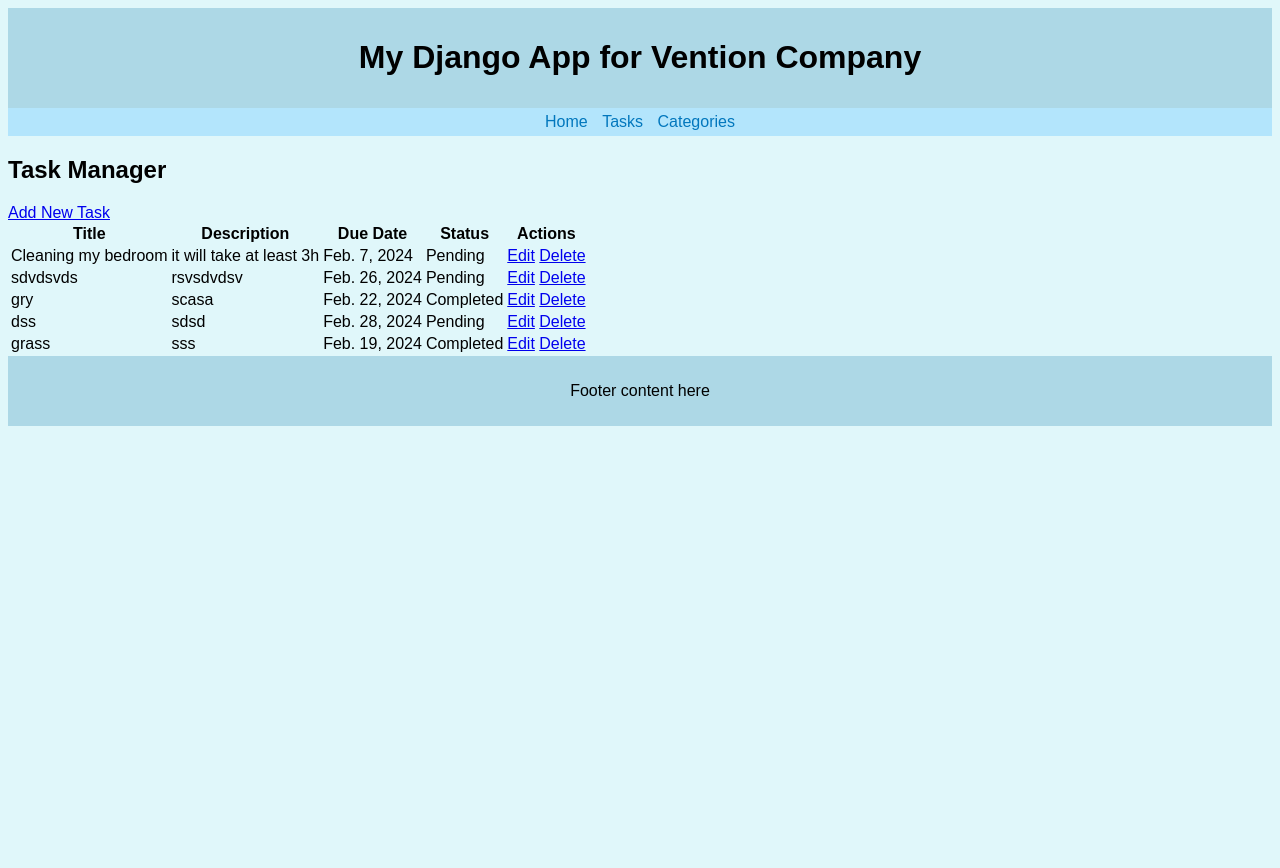
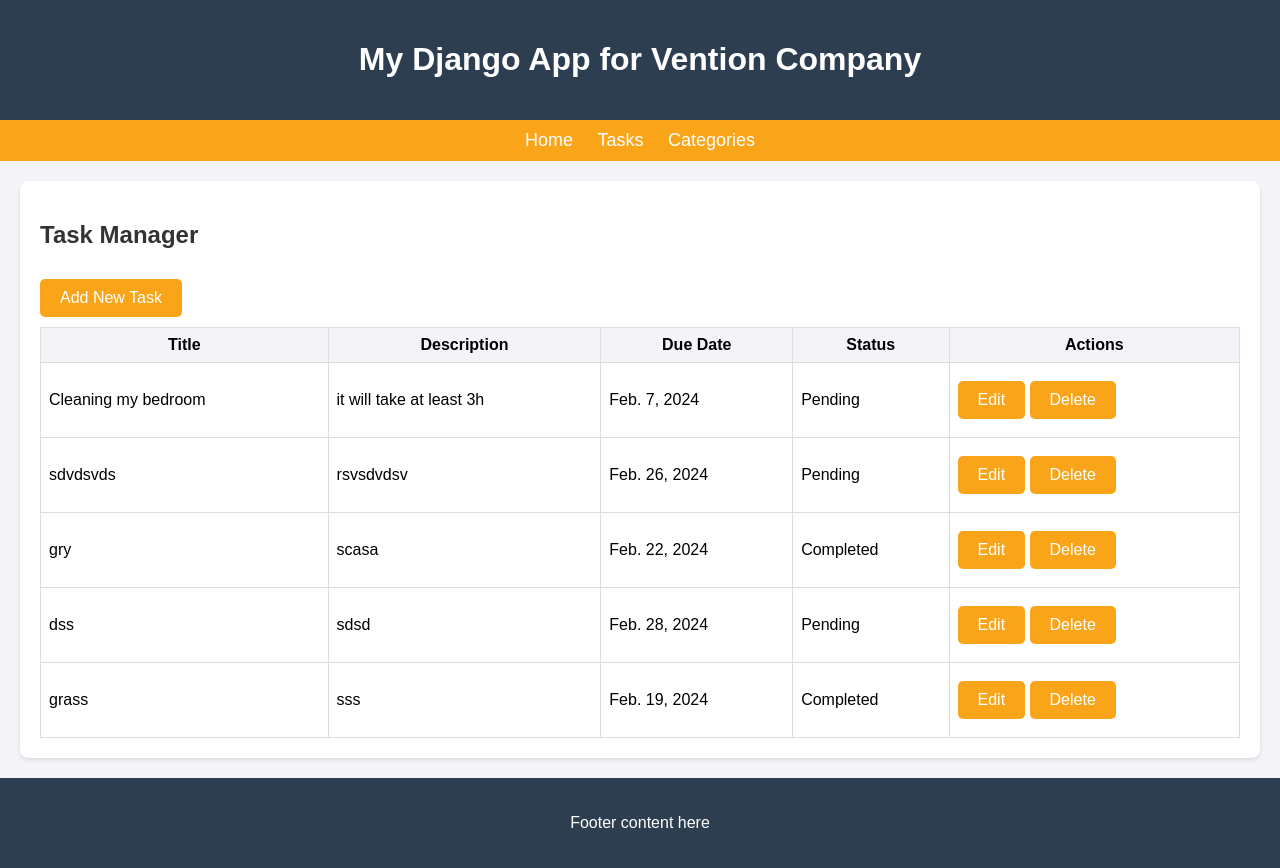
Before and after one commit to AgnKam/myproject_vention, a Django app: page /tasks/ in a window 1280 px wide. Before the commit the page ends 426 px from the top, so only its background shows below. Run offline with Django 5.2, Linux system fonts and the light colour scheme; data comes from the database, SQL or seed files in the repository; both versions use the stored data as it was after the commit.

Commit message:
New look (html, without Css), and fixed other problem

```diff
--- a/myproject_vention/settings.py
+++ b/myproject_vention/settings.py
@@ -123,7 +123,7 @@
 # Static files (CSS, JavaScript, Images)
 # https://docs.djangoproject.com/en/5.0/howto/static-files/
 
-STATIC_URL = 'static/'
+STATIC_URL = '/static/'
 
 # Default primary key field type
 # https://docs.djangoproject.com/en/5.0/ref/settings/#default-auto-field
--- a/vention_app/templates/vention_app/base.html
+++ b/vention_app/templates/vention_app/base.html
@@ -1,12 +1,56 @@
+{% load static %}
 <!DOCTYPE html>
 <html>
 <head>
     <title>{% block title %}My Django App{% endblock %}</title>
     <style>
-        body { font-family: Arial, sans-serif; background-color: #e0f7fa; }
-        header, footer { background: lightblue; padding: 10px; text-align: center; }
-        nav { background: #b3e5fc; padding: 5px; text-align: center; }
-        nav a { margin: 5px; color: #0277bd; text-decoration: none; }
+        body {
+            font-family: Arial, sans-serif;
+            background-color: #f4f4f8;
+            margin: 0;
+            padding: 0;
+        }
+        header, footer {
+            background: #2d3e50;
+            color: white;
+            padding: 20px;
+            text-align: center;
+        }
+        nav {
+            background: #FAA519;
+            padding: 10px;
+            text-align: center;
+        }
+        nav a {
+            margin: 0 10px;
+            color: white;
+            text-decoration: none;
+            font-size: 18px;
+        }
+        .container {
+            max-width: 1200px;
+            margin: 20px auto;
+            padding: 20px;
+            background-color: white;
+            border-radius: 8px;
+            box-shadow: 0 2px 4px rgba(0, 0, 0, 0.1);
+        }
+        h2 {
+            color: #333;
+        }
+        .btn {
+            display: inline-block;
+            padding: 10px 20px;
+            background-color: #FAA519;
+            color: white;
+            text-decoration: none;
+            border-radius: 5px;
+            margin: 10px 0;
+            font-size: 16px;
+        }
+        .btn:hover {
+            background-color: #FAA519;
+        }
     </style>
 </head>
 <body>
@@ -14,11 +58,9 @@
         <h1>My Django App for Vention Company</h1>
     </header>
     <nav>
-        <!-- Navigation Links -->
         <a href="/">Home</a>
         <a href="/tasks/">Tasks</a>
         <a href="/categories/">Categories</a>
-
     </nav>
     <div class="container">
         {% block content %}
--- a/vention_app/templates/vention_app/tasks.html
+++ b/vention_app/templates/vention_app/tasks.html
@@ -3,39 +3,38 @@
 {% block title %}Task Manager{% endblock %}
 
 {% block content %}
-<div class="container">
 <h2>Task Manager</h2>
 
-    <a href="{% url 'task_create' %}" class="btn btn-primary">Add New Task</a>
+<a href="{% url 'task_create' %}" class="btn">Add New Task</a>
 
-    <table class="table">
+<table style="width: 100%; border-collapse: collapse;">
     <thead>
-            <tr>
-                <th>Title</th>
-                <th>Description</th>
-                <th>Due Date</th>
-                <th>Status</th>
-                <th>Actions</th>
+        <tr style="background-color: #f4f4f8;">
+            <th style="padding: 8px; border: 1px solid #ddd;">Title</th>
+            <th style="padding: 8px; border: 1px solid #ddd;">Description</th>
+            <th style="padding: 8px; border: 1px solid #ddd;">Due Date</th>
+            <th style="padding: 8px; border: 1px solid #ddd;">Status</th>
+            <th style="padding: 8px; border: 1px solid #ddd;">Actions</th>
         </tr>
     </thead>
     <tbody>
         {% for task in tasks %}
         <tr>
-                <td>{{ task.title }}</td>
-                <td>{{ task.description }}</td>
-                <td>{{ task.due_date }}</td>
-                <td>{{ task.completed|yesno:"Completed,Pending" }}</td>
-                <td>
-                    <a href="{% url 'task_update' task.id %}" class="btn btn-secondary">Edit</a>
-                    <a href="{% url 'task_delete' task.id %}" class="btn btn-danger">Delete</a>
+            <td style="padding: 8px; border: 1px solid #ddd;">{{ task.title }}</td>
+            <td style="padding: 8px; border: 1px solid #ddd;">{{ task.description }}</td>
+            <td style="padding: 8px; border: 1px solid #ddd;">{{ task.due_date }}</td>
+            <td style="padding: 8px; border: 1px solid #ddd;">{{ task.completed|yesno:"Completed,Pending" }}</td>
+            <td style="padding: 8px; border: 1px solid #ddd;">
+                <a href="{% url 'task_update' task.id %}" class="btn">Edit</a>
+                <a href="{% url 'task_delete' task.id %}" class="btn">Delete</a>
+
             </td>
         </tr>
         {% empty %}
         <tr>
-                <td colspan="5">No tasks available.</td>
+            <td colspan="5" style="padding: 8px; border: 1px solid #ddd;">No tasks available.</td>
         </tr>
         {% endfor %}
     </tbody>
 </table>
-</div>
 {% endblock %}
--- a/vention_app/urls.py
+++ b/vention_app/urls.py
@@ -15,7 +15,7 @@
     path('', home, name='home'),  # Root URL for your home page
 
     # Task management URLs
-    path('tasks/', TaskListView.as_view(), name='task_list'),  # List tasks
+    path('tasks/', TaskListView.as_view(), name='tasks'),  # List tasks
     path('tasks/create/', TaskCreateView.as_view(), name='task_create'),  # Create a new task
     path('tasks/<int:pk>/update/', TaskUpdateView.as_view(), name='task_update'),  # Update a task
     path('tasks/<int:pk>/delete/', TaskDeleteView.as_view(), name='task_delete'),  # Delete a task
--- a/vention_app/views.py
+++ b/vention_app/views.py
@@ -44,7 +44,7 @@
     model = Task
     form_class = TaskForm
     template_name = 'vention_app/task_create.html'  # Replace with your template path
-    success_url = reverse_lazy('task_list')
+    success_url = reverse_lazy('tasks')
 
 class TaskUpdateView(UpdateView):
     model = Task
```
Also changed, not shown: vention_app/static/css/style.css (+32 -20 lines), vention_app/templates/vention_app/home.html (+32 -5 lines), db.sqlite3. Lines whose indentation alone changed are shown as unchanged.
